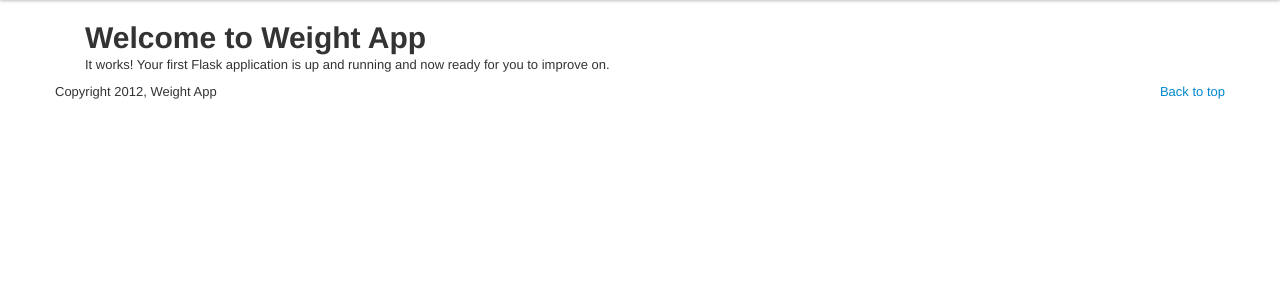
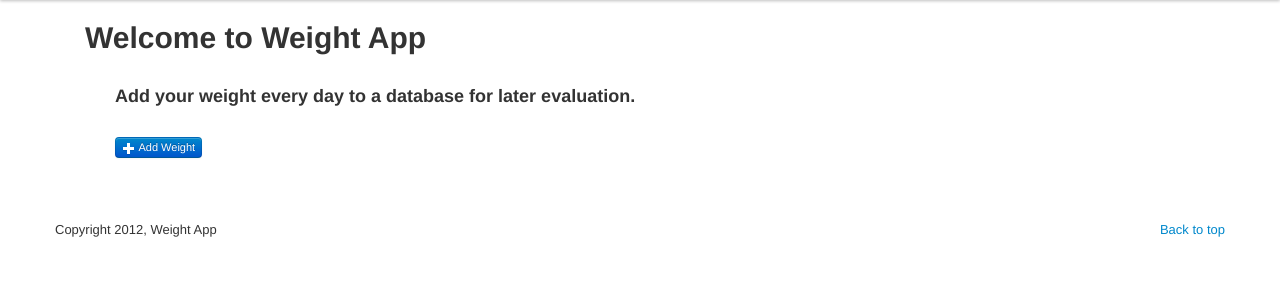
Before and after one commit to mfa/weight-app, a Flask app: template weight/templates/index.html in a window 1280 px wide. Shown: the part 40-340 px from the top of the page. Run offline with Flask 2, Linux system fonts and the light colour scheme; the template is opened without the code that fills it, so the values that code supplies are empty; parts of the project's set-up code (start-up, migrations or seed data) failed here and were passed over; some libraries are stand-ins or nearby versions.

Commit message:
text improvements on index page

```diff
--- a/weight/templates/index.html
+++ b/weight/templates/index.html
@@ -8,9 +8,16 @@ Welcome to {{ config['SITE_NAME'] }}
 {% endblock %}
 
 {% block body %}
-
-  <p>
-    It works!  Your first Flask application is up and running and
-    now ready for you to improve on.
-  </p>
+  <div id="content" class="span8">
+    <p>&nbsp;</p>
+    <h3>
+      Add your weight every day to a database for later evaluation.
+    </h3>
+    <p>&nbsp;</p>
+    <p>
+      <a class="btn btn-mini btn-primary" href="{{ url_for('weight', wid='add') }}"><i class="icon-plus icon-white"></i> Add Weight</a>
+    </p>
+    <p>&nbsp;</p>
+    <p>&nbsp;</p>
+  </div>
 {% endblock %}
```
